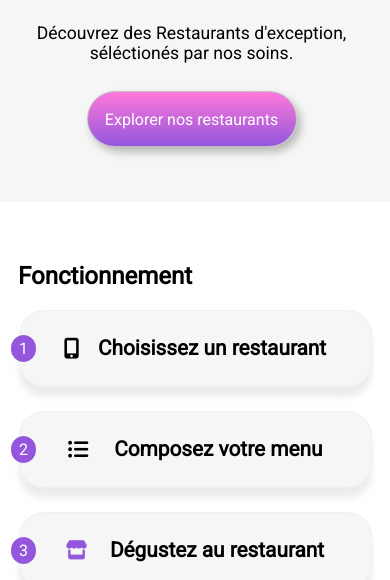
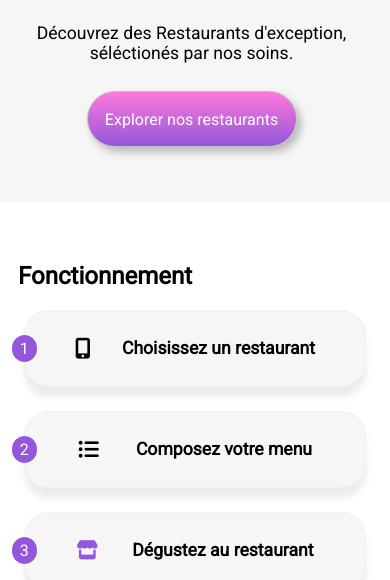
Before and after one commit to patshikwe/tshimpakakwekwepatrick_3_26082021, a plain HTML site: page index.html in a window 390 px wide. Shown: the part 264-844 px from the top of the page. Drawn offline with Linux system fonts and the light colour scheme; a web font is replaced by a local one.

Commit message:
Implémentation complète de la page index version bureau.

```diff
--- a/index.html
+++ b/index.html
@@ -36,19 +36,19 @@
             <h2 class="pad-left">Fonctionnement</h2>
             <div class="pres">
                 <div class="intro">
-                    <span class="number">1</span>
+                    <span class="number n1">1</span>
                     <div class="fun"><i class="fas fa-mobile-alt size"></i>
                         <h4>Choisissez un restaurant</h4>
                     </div>
                 </div>
                 <div class="intro">
-                    <span class="number">2</span>
+                    <span class="number n2">2</span>
                     <div class="fun"><i class="fas fa-list-ul size"></i>
                         <h4><strong>Composez votre menu</strong></h4>
                     </div>
                 </div>
                 <div class="intro">
-                    <span class="number">3</span>
+                    <span class="number n3">3</span>
                     <div class="fun"><i class="fas fa-store size-color"></i>
                         <h4>Dégustez au restaurant</h4>
                     </div>
--- a/public/css/style.css
+++ b/public/css/style.css
@@ -13,7 +13,7 @@ html {
     --tertiery: #99E2D0;
 }
 
-.t1 {
+h1, .t1 {
     font-family: 'Shrikhand', cursive;
 }
 
@@ -72,6 +72,8 @@ footer {
     .ohmyfood {
         color: white;
         font-size: 1.3rem;
+        padding-top: 10px;
+        margin-bottom: 6px;
     }
 
     ul {
@@ -151,14 +153,31 @@ footer {
             margin-bottom: 28px;
         }
 
+
+        /*section reservation (Explorer nos restaurants) */
+    .btn {
+        border: #bfbfbf 1px solid;
+        width: 208px;
+        height: 57px;
+        border-radius: 32px;
+        display: flex;
+        align-items: center;
+        justify-content: center;
+        background-image: linear-gradient(#FF79DA, #9356DC);
+        color: white;
+        box-shadow: 4px 5px 8px #00000042
+    }
+
         /* bloc functioning (fonctionnement) */
     .pres {
         display: flex;
         flex-direction: row;
+        justify-content: space-evenly;
     }
-             /* bloc section functioning (fonctionnement)  */
+
+             /* bloc section functioning (fonctionnement) container icon, number & h4  */
         .intro {
-            width: 90%;
+            width: 27%;
             height: 75px;
             display: flex;
             justify-content: center;
@@ -180,18 +199,9 @@ footer {
             padding-left: 4%;
         }
 
-            /*  section fonctionnement, container icon & h4 */
-        .fun {
-            width: 80%;
-            display: flex;
-            align-items: center;
-            justify-content: space-around;
-        }
-
          /* 1, 2 & 3 numbers bloc functiong (fonctionnement) */
          .number {
             position: absolute;
-            left: 4%;
             border: var(--primary) 1px solid;
             background-color: var(--primary);
             border-radius: 15px;
@@ -201,6 +211,29 @@ footer {
             display: flex;
             justify-content: center;
             align-items: center;
+        }
+
+            /* position number (chiffre) 1 */
+            .n1 {
+                left: 3%;
+            }
+
+            /* position number (chiffre) 2 */
+            .n2 {
+                left: 35%;
+            }
+
+            /* position number (chiffre) 3 */
+            .n3 {
+                right: 31%;
+            }
+
+             /*  section fonctionnement, container icon & h4 */
+        .fun {
+            width: 95%;
+            display: flex;
+            align-items: center;
+            justify-content: space-around;
         }
 
             /* size icon bloc fonctionnement & icon arrow (flèche header pages) */
@@ -216,7 +249,7 @@ footer {
 
         /* section fonctionnement h4 */
         .fun > h4 {
-            font-size: 1.5em;
+            font-size: 1.3em;
         }
 
             /* section restaurants h2 */
@@ -224,6 +257,7 @@ footer {
             padding-left: 4.5%;
         }
 
+        /* container bloc-resto */
     .wrap {
         display: flex;
         flex-wrap: wrap;
@@ -278,7 +312,6 @@ footer {
             font-size: 1.5rem;
             }
 
-
                 /* article Restaurants: bloc info */
             .pad-back {
                 padding-bottom: 15px;
@@ -289,20 +322,6 @@ footer {
                 /* article Restaurants: h3 */
             .pad-back > h3 {
                 margin-bottom: 4px;
-        }
-
-        /* Explorer nos restaurants */
-    .btn {
-        border: #bfbfbf 1px solid;
-        width: 208px;
-        height: 57px;
-        border-radius: 32px;
-        display: flex;
-        align-items: center;
-        justify-content: center;
-        background-image: linear-gradient(#FF79DA, #9356DC);
-        color: white;
-        box-shadow: 4px 5px 8px #00000042
             }
 
  /* == la pallette du goût, la note enchantée, à la farnçaise et le delice des sens == */
@@ -320,7 +339,7 @@ footer {
 }
 
         /* margin & font-size t1 */
-    .flex-al-ar > .t1 {
+    .t1 {
         margin-right: 80px;
         font-size: 2.2em;
     }
@@ -391,20 +410,29 @@ footer {
     /* Media query Mobile */
 @media (max-width: 640px) {
 
+      /* section functioning (fonctionnement) h2*/
+    .pad-left {
+        padding-left: 18px;
+    }
         /* bloc functioning (fonctionnement) */
     .pres {
         flex-direction: column;
         align-items: center;
     }
 
-            /* 1, 2 & 3 numbers bloc functiong (fonctionnement) */
-        .number {
-            left: 11px;
+           /* bloc section functioning (fonctionnement) container icon  */
+        .intro {
+            width: 87%;
         }
 
-        /* section functioning (fonctionnement) h2*/
-        .pad-left {
-            padding-left: 18px;
+            /* 1, 2 & 3 numbers bloc functiong (fonctionnement) */
+        .n1, .n2, .n3 {
+            left: 3%;
+        }
+
+        /*  section fonctionnement, container icon & h4 */
+        .fun {
+            width: 80%;
         }
 
             /* size icon */
@@ -420,7 +448,7 @@ footer {
 
          /* section fonctionnement h4 */
          .fun > h4 {
-            font-size: 1.3em;
+            font-size: 1.1em;
         }
 
             /* Restaurants */
@@ -496,9 +524,24 @@ footer {
             align-items: center;
         }
 
+               /* bloc section functioning (fonctionnement) container icon */
+            .intro {
+                width: 90%;
+            }
+
             /* 1, 2 & 3 numbers bloc functioning (fonctionnement) */
-            .number {
-                left: 25px;
+            .n1, .n2, .n3 {
+                left: 3%;
+            }
+
+                /*  section fonctionnement, container icon & h4 */
+            .fun {
+                width: 80%;
+            }
+
+                /* section fonctionnement h4 */
+            .fun > h4 {
+                font-size: 1.5em;
             }
 
                 /* Restaurants */
```
Lines whose indentation alone changed are shown as unchanged.
